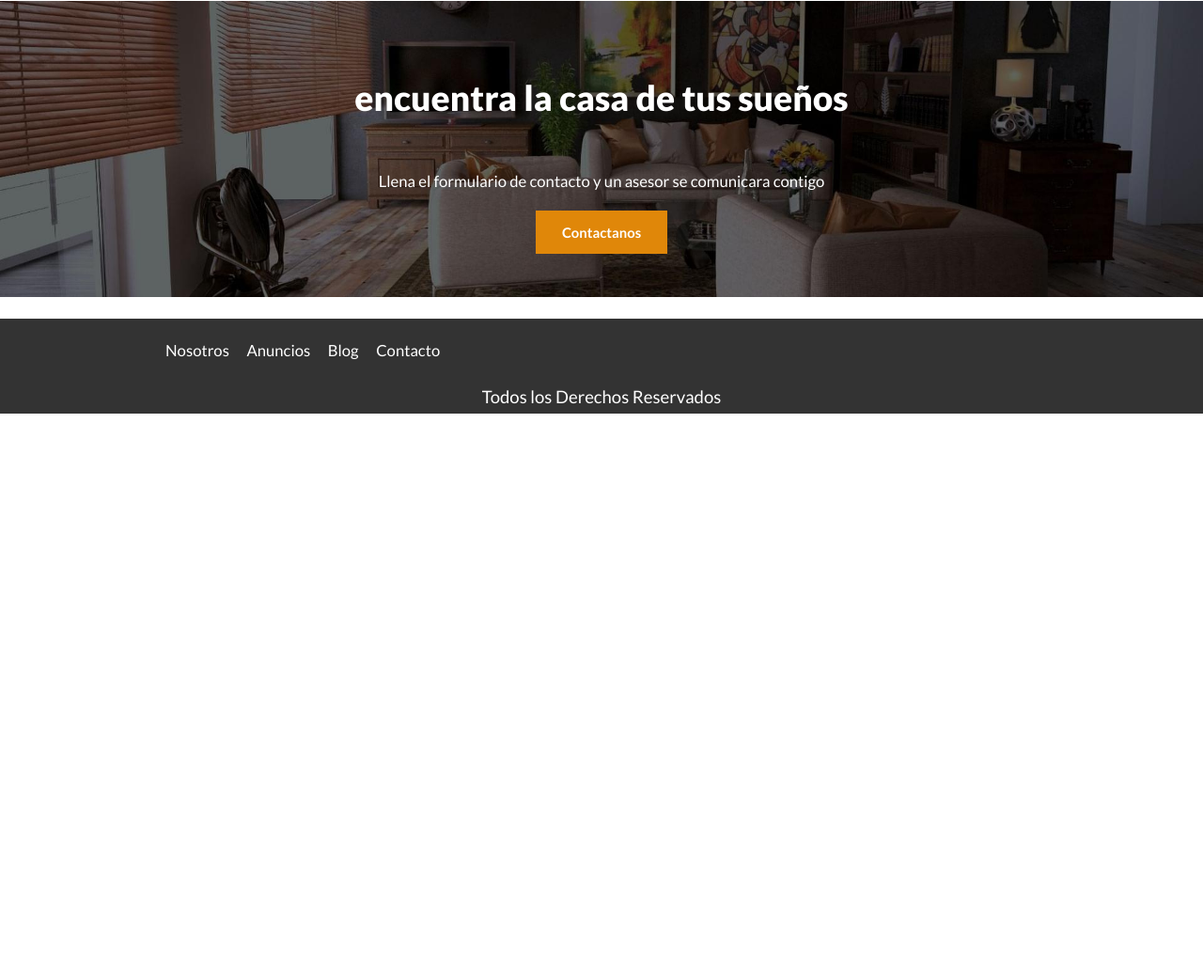
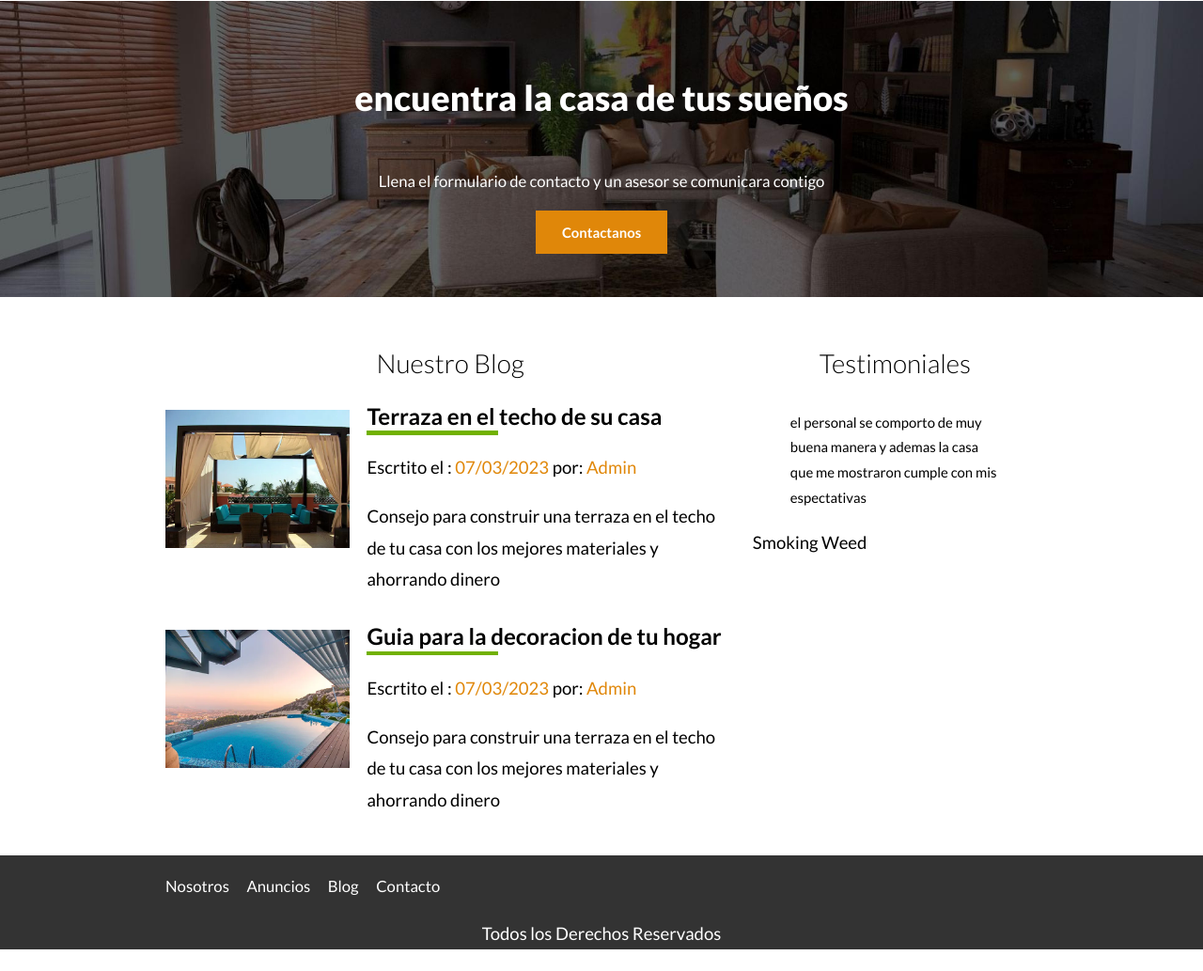
Before and after one commit to LuisMartinMA/bienes-raices, a website: page index.html in a window 1280 px wide. Shown: the part 2028-3061 px from the top of the page at 94% size. Before the commit the page ends 2491 px from the top, so only its background shows below. Drawn offline with Linux system fonts and the light colour scheme.

Commit message:
sass a los testimoniales

```diff
--- a/index.html
+++ b/index.html
@@ -181,6 +181,52 @@
         <p>Llena el formulario de contacto y un asesor se comunicara contigo</p>
         <a href="conta" class="boton-amarillo">Contactanos</a>
     </section>
+    <div class="contenedor seccion seccion-inferior">
+        <section class="blog">
+            <h3>Nuestro Blog</h3>
+            <article class="entrada-blog">
+                <div class="imagen">
+                    <picture>
+                        <source srcset="build/img/blog1.webp" type="image/webp">
+                        <source srcset="build/img/blog1.jpg" type="image/jpeg">
+                        <img src="build/img/blog1.jpg" alt="texto entrada blog" loading="lazy">
+                    </picture>
+                </div><!--imagen-->
+                <div class="texto-entrada">
+                    <a href="entrada.html">
+                        <h4>Terraza en el techo de su casa</h4>
+                        <p>Escrtito el :  <span>07/03/2023</span> por: <span>Admin</span> </p>
+                        <p>Consejo para construir una terraza en el techo de tu casa con los mejores materiales y ahorrando dinero</p>
+                    </a>
+                </div>
+            </article><!--entrada-blogk-->
+            <article class="entrada-blog">
+                <div class="imagen">
+                    <picture>
+                        <source srcset="build/img/blog2.webp" type="image/webp">
+                        <source srcset="build/img/blog2.jpg" type="image/jpeg">
+                        <img src="build/img/blog2.jpg" alt="texto entrada blog" loading="lazy">
+                    </picture>
+                </div><!--imagen-->
+                <div class="texto-entrada">
+                    <a href="entrada.html">
+                        <h4>Guia para la decoracion de tu hogar</h4>
+                        <p>Escrtito el :  <span>07/03/2023</span> por: <span>Admin</span> </p>
+                        <p>Consejo para construir una terraza en el techo de tu casa con los mejores materiales y ahorrando dinero</p>
+                    </a>
+                </div>
+            </article><!--entrada-blogk-->
+        </section><!--blog-->
+        <section class="testimoniales">
+            <h3>Testimoniales</h3>
+            <div class="testimoniales">
+                <blockquote>
+                    el personal se comporto de muy buena manera y ademas la casa que me mostraron cumple con mis espectativas
+                </blockquote>
+                <p>Smoking Weed</p>
+            </div>
+        </section>
+    </div>
 
     <footer class="footer seccion">
         <div class="contenedor contenedor-footer">
--- a/src/scss/app.scss
+++ b/src/scss/app.scss
@@ -13,3 +13,4 @@
 @import 'layout/iconos';
 @import 'layout/anuncios';
 @import 'layout/contactar';
+@import 'layout/inferior';
--- /dev/null
+++ b/src/scss/layout/_inferior.scss
@@ -0,0 +1,42 @@
+@include tablet{
+    .seccion-inferior{
+        display: grid;
+        grid-template-columns: 2fr 1fr;
+        column-gap: 2rem;
+    }
+}
+.entrada-blog{
+    margin-bottom: 2rem;
+    @include tablet{
+        display: grid;
+        grid-template-columns: 1fr 2fr;
+        column-gap: 2rem;
+    }
+
+    &:last-of-type{
+        margin-bottom: 0;
+    }
+}
+
+.texto-entrada{
+    a{
+        color: $negro;
+    }
+    h4{
+        margin: 0;
+        line-height: 1.4rem;
+
+     &::after{
+        content: '';
+        display: block;
+        width: 15rem;
+        height: .5rem;
+        background-color: $verde;
+        margin-top: 1rem;
+     }
+    }
+
+    span{
+      color: $amarillo;
+    }
+}
```
Also changed, not shown: build/css/app.css, 1 other file.
